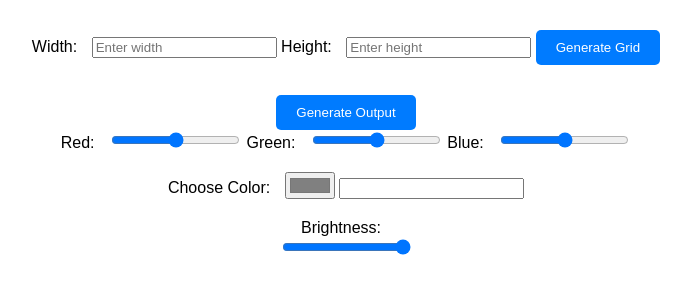
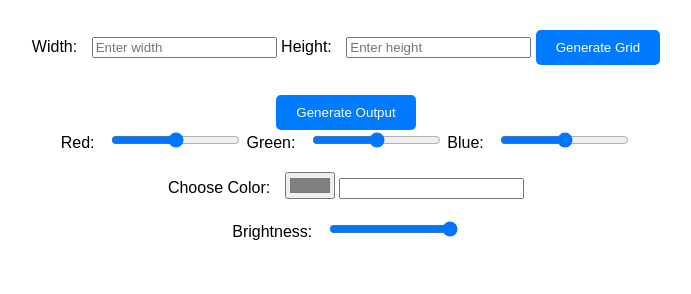
Before and after one commit to app-src/ledMatrix, a plain HTML site: page index.html in a window 1280 px wide. Shown: the whole page, without its empty margins (294-985 px from the left). Drawn offline with Linux system fonts and the light colour scheme; no server answers.

Commit message:
brightness slider

```diff
--- a/index.html
+++ b/index.html
@@ -96,8 +96,11 @@
     </div>
 
     <!-- Brightness Slider -->
-<label for="brightnessSlider">Brightness:</label>
+     <div class=""input-container>
+        <label for="brightnessSlider">Brightness:</label>
 <input type="range" id="brightnessSlider" min="0" max="100" value="100">
+
+     </div>
 
 
 
```
